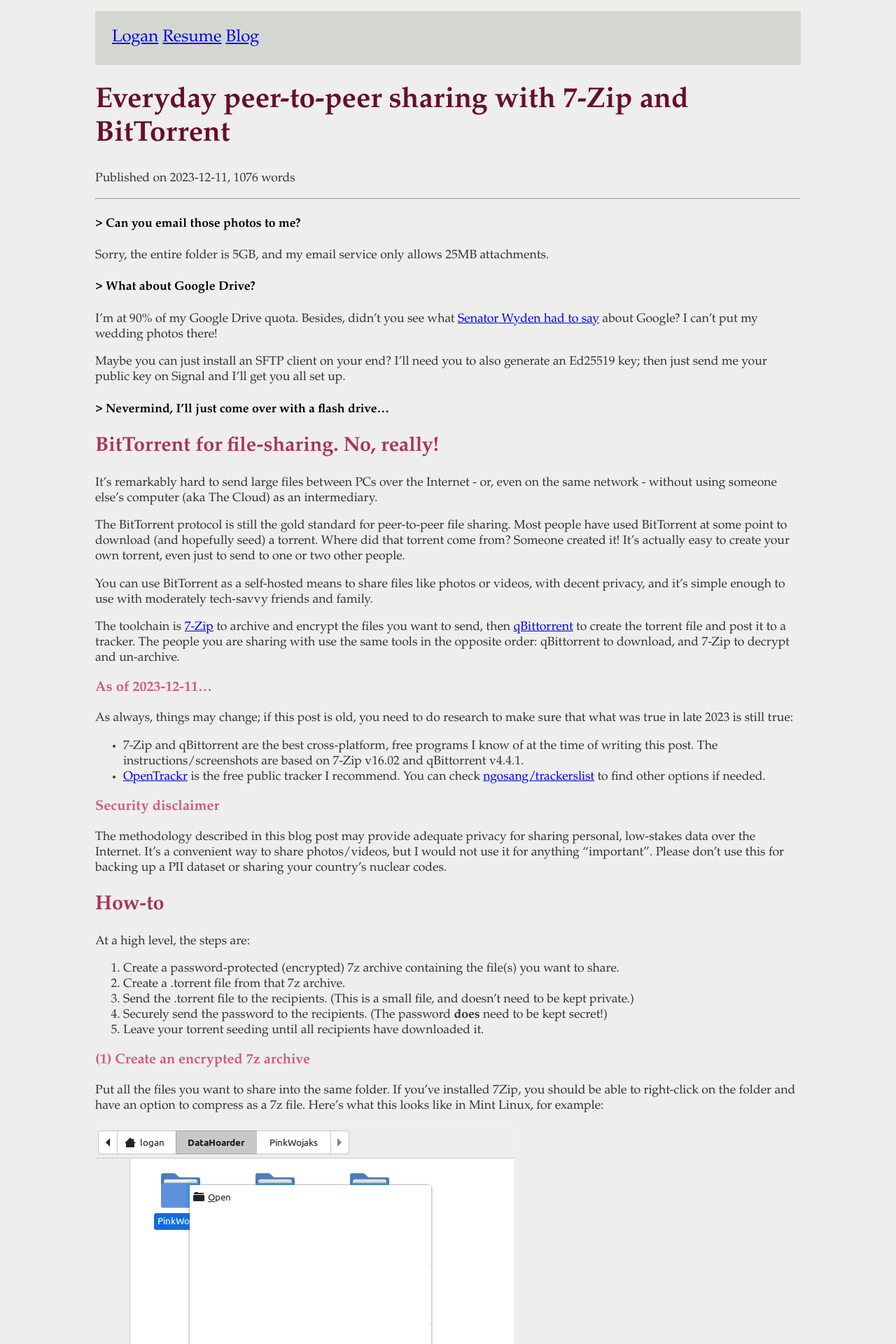
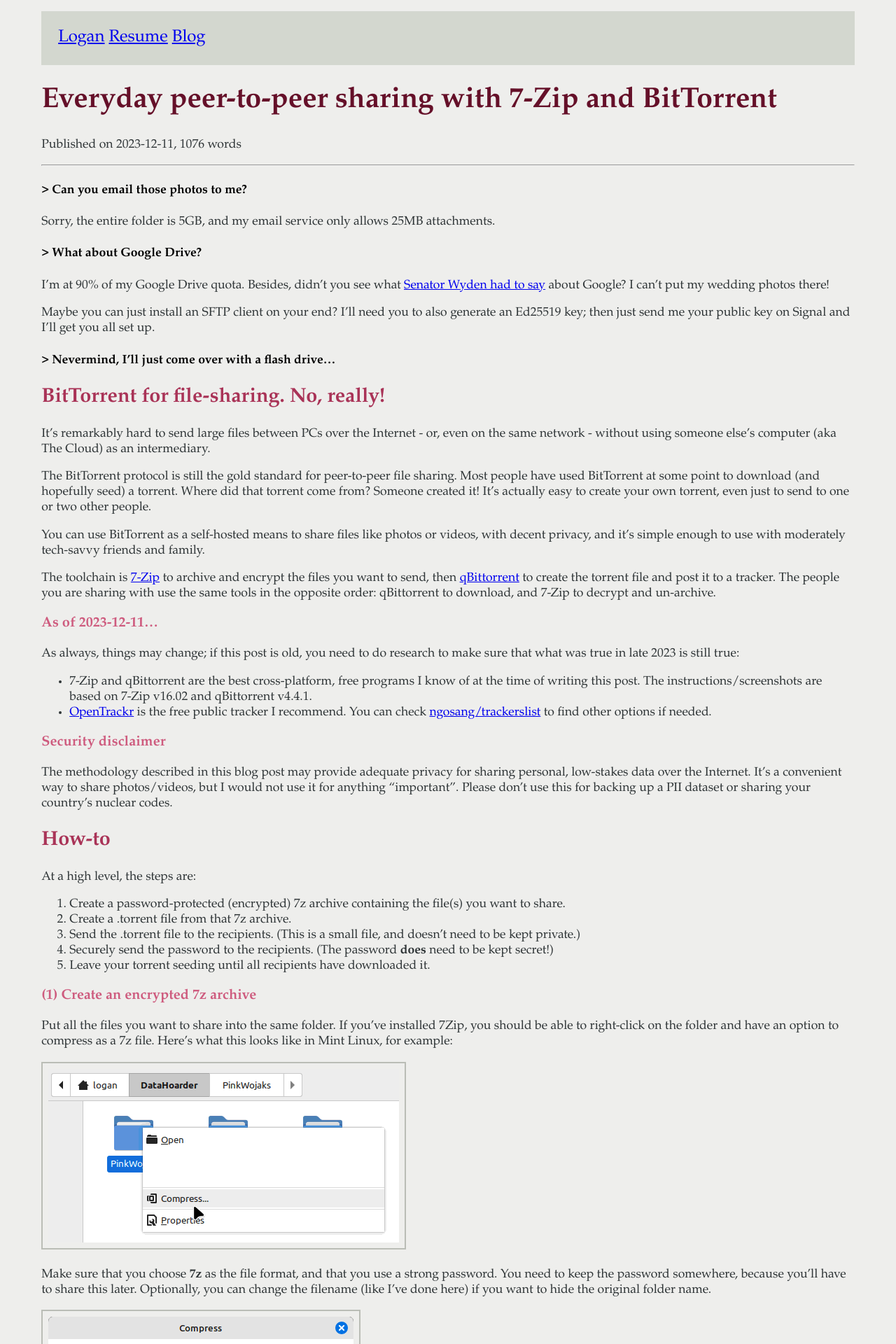
Before and after one commit to hoodlm/loganhooddotcom, a Jekyll site: the page built from _posts/2023-12-11-everyday-7zip-bittorrent.md, in a window 1280 px wide. Shown: the top 1920 px of the page at 70% size. Built offline with Jekyll 4.4.1, drawn with Linux system fonts in a browser that asks for light colours.

Commit message:
[css] Blogpost img tweaks, less whitespace on sides

```diff
--- a/_sass/main.scss
+++ b/_sass/main.scss
@@ -3,8 +3,13 @@
   font-family: "Garamond", serif;
 }
 
+img {
+  padding: 0.5rem;
+  border: 0.125rem solid #babdb6;
+}
+
 body {
-  padding: 10%;
+  padding: 4%;
   padding-bottom: 0.0rem;
   padding-top: 0.5rem;
   font-size: 1.10rem;
```
Also changed, not shown: assets/img/posts/everyday-7zip-bittorrent/right-click-compress.png.
